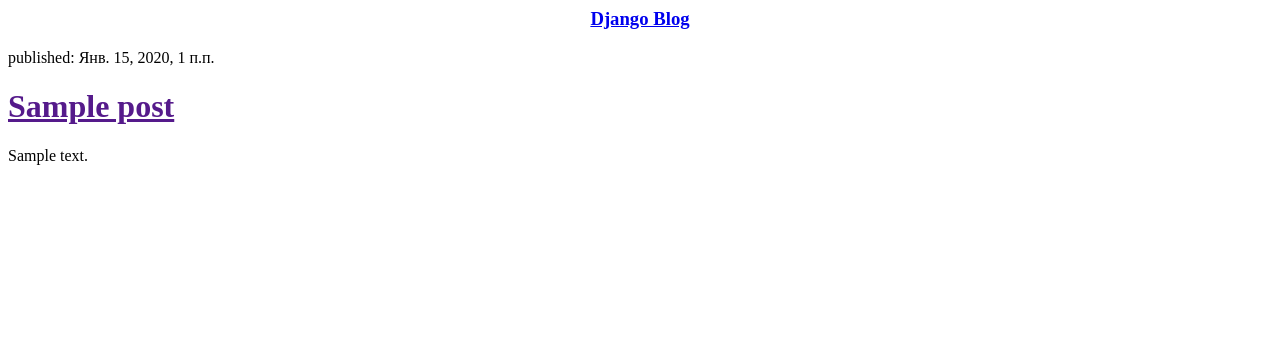
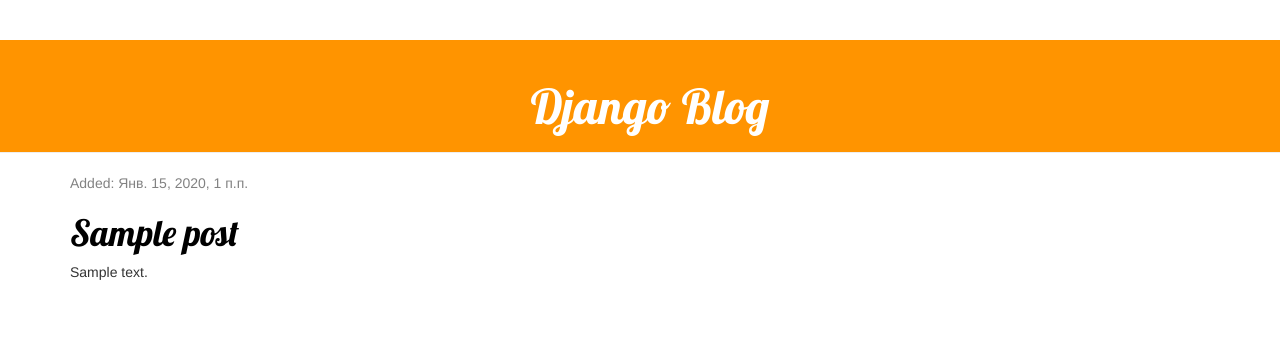
Before and after one commit to CitrinLambda6419/my-first-blog, a Django app: template blog/templates/blog/post_list.html in a window 1280 px wide. Shown: the top 351 px of the page. Run offline with Django 3.2, Linux system fonts and the light colour scheme; the template is opened without the code that fills it: values that come from a table or form of the project are taken from there, others are empty; tables that the repository leaves empty hold one stand-in row (values such as "Sample post"); some libraries are stand-ins or nearby versions.

Commit message:
Html file have been expanded with css file

```diff
--- /dev/null
+++ b/blog/static/css/blog.css
@@ -0,0 +1,56 @@
+/*h1 a {
+    color: #90C3D4;
+*/}
+body {
+    padding-left: 15px;
+}
+h1 a {
+    color: #FCA205;
+    font-family: 'Lobster';
+}
+.page-header {
+    background-color: #ff9400;
+    margin-top: 0;
+    padding: 20px 20px 20px 40px;
+}
+
+.page-header h1, .page-header h1 a, .page-header h1 a:visited, .page-header h1 a:active {
+    color: #ffffff;
+    font-size: 36pt;
+    text-decoration: none;
+}
+
+.content {
+    margin-left: 40px;
+}
+
+h1, h2, h3, h4, h5 {
+    font-family: 'Lobster', cursive;
+}
+
+.date {
+    color: #828282;
+}
+
+.save {
+    float: right;
+}
+
+.post-form textarea, .post-form input {
+    width: 100%;
+}
+
+.top-menu, .top-menu:hover, .top-menu:visited {
+    color: #ffffff;
+    float: right;
+    font-size: 26pt;
+    margin-right: 20px;
+}
+
+.post {
+    margin-bottom: 70px;
+}
+
+.post h1 a, .post h1 a:visited {
+    color: #000000;
+}
--- a/blog/templates/blog/post_list.html
+++ b/blog/templates/blog/post_list.html
@@ -1,20 +1,31 @@
+{% load staticfiles %}
 <html>
     <head>
+		<link rel="stylesheet" href="{% static 'css/blog.css' %}">
+		<link href="https://fonts.googleapis.com/css?family=Lobster&subset=latin,cyrillic" rel="stylesheet" type="text/css">
+		<link rel="stylesheet" href="//maxcdn.bootstrapcdn.com/bootstrap/3.2.0/css/bootstrap.min.css">
+		<link rel="stylesheet" href="//maxcdn.bootstrapcdn.com/bootstrap/3.2.0/css/bootstrap-theme.min.css">
         <title>Django blog</title>
     </head>
     <body>
-        <div>
-            <center><h3><a href="/">Django Blog</a></h3></center>
+        <div class="page-header">
+            <center><h1><a href="/">Django Blog</a></h1></center>
         </div>
-
-        <div>
-            {% for post in posts %}
-			<div>
-				<p>published: {{ post.published_date }}</p>
-				<h1><a href="">{{ post.title }}</a></h1>
-				<p>{{ post.text|linebreaksbr }}</p>
+		<div class="content container">
+			<div class="row">
+				<div class="col-md-8">
+					{% for post in posts %}
+						<div class="post">
+							<div class="date">
+								<p>Added: {{ post.published_date }}</p>
+							</div>
+							<h1><a href="">{{ post.title }}</a></h1>
+							<p>{{ post.text|linebreaksbr }}</p>
+						</div>
+					{% endfor %}
+				</div>
 			</div>
-			{% endfor %}
+		</div>
 		</div>
     </body>
 </html>
```
